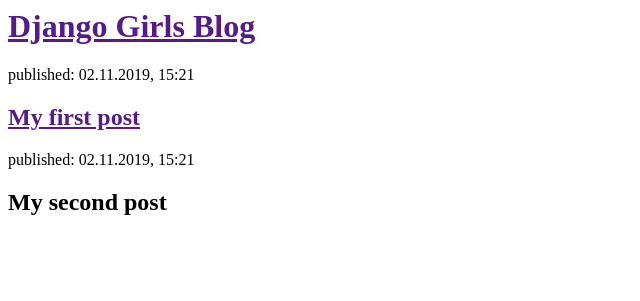
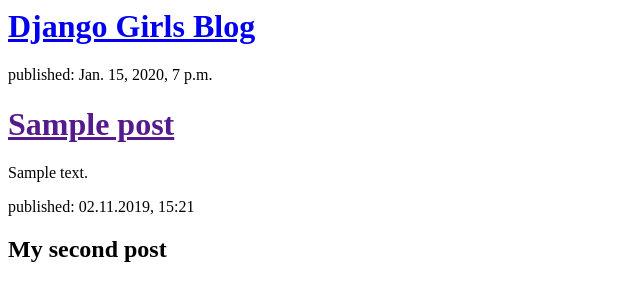
Before and after one commit to qhdud977/BBO, a Django app: template blog/templates/blog/post_list.html in a window 1280 px wide. Shown: the top 301 px of the page, without its empty margins (0-640 px from the left). Run offline with Django 3.2, Linux system fonts and the light colour scheme; the template is opened without the code that fills it: values that come from a table or form of the project are taken from there, others are empty; tables that the repository leaves empty hold one stand-in row (values such as "Sample post").

Commit message:
Modifies templates to display posts from datebase.

```diff
--- a/blog/templates/blog/post_list.html
+++ b/blog/templates/blog/post_list.html
@@ -4,13 +4,16 @@
     </head>
     <body>
         <div>
-          <h1><a href="">Django Girls Blog</a></h1>
+          <h1><a href="/">Django Girls Blog</a></h1>
         </div>
 
-        <div>
-          <p>published: 02.11.2019, 15:21</p>
-          <h2><a href="">My first post</a></h2>
-        </div>
+        {% for post in posts %}
+          <div>
+            <p>published: {{post.published_date}}</p>
+            <h1><a href = "">{{post.title}}</a></h1>
+            <p>{{post.text|linebreaksbr}}</p>
+          </div>
+        {% endfor %}
 
         <div>
           <p>published: 02.11.2019, 15:21</p>
--- a/blog/views.py
+++ b/blog/views.py
@@ -1,4 +1,7 @@
 from django.shortcuts import render
+from django.utils import timezone
+from .models import Post
 
 def post_list(request):
-    return render(request, 'blog/post_list.html',{})
+    posts = Post.objects.filter(published_date__lte=timezone.now()).order_by('published_date')
+    return render(request, 'blog/post_list.html',{'posts':posts})
```
